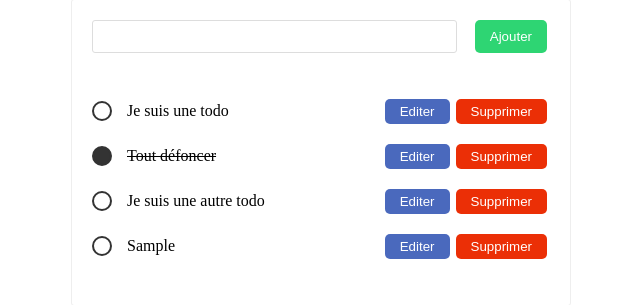
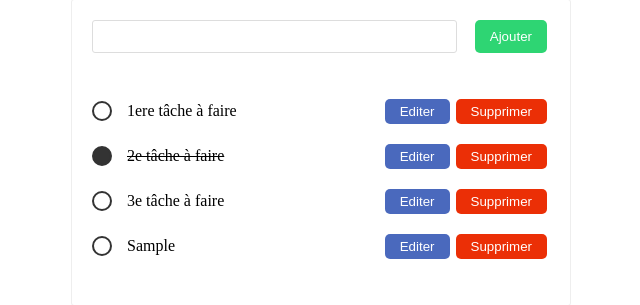
Before and after one commit to L-Caro/js_todo-list, a website built with webpack: page src/index.html in a window 1280 px wide. Both pictures are taken after typing "Sample" into the empty fields and a click on the button "Ajouter". Shown: the part 248-553 px from the top of the page, 319-959 px from the left. Built offline with nearby package versions, Linux system fonts and the light colour scheme.

Commit message:
refacto and end of project

```diff
--- a/src/index.html
+++ b/src/index.html
@@ -4,7 +4,7 @@
     <meta charset="UTF-8" />
     <meta name="viewport" content="width=device-width, initial-scale=1.0" />
     <meta http-equiv="X-UA-Compatible" content="ie=edge" />
-    <title>To do</title>
+    <title>Javascript Todo-list</title>
   </head>
   <body>
     <div class="container">
--- a/src/index.js
+++ b/src/index.js
@@ -1,8 +1,28 @@
 import "./style.css";
 
+//* Elements
 const ulElement = document.querySelector("ul");
 const formElement = document.querySelector("form");
 const inputElement = document.querySelector("form > input");
+
+//* Datas
+const todos = [
+  {
+    text: "1ere tâche à faire",
+    done: false,
+    editMode: false,
+  },
+  {
+    text: "2e tâche à faire",
+    done: true,
+    editMode: false,
+  },
+  {
+    text: "3e tâche à faire",
+    done: false,
+    editMode: false,
+  },
+];
 
 formElement.addEventListener("submit", (event) => {
   event.preventDefault();
@@ -11,24 +31,7 @@ formElement.addEventListener("submit", (event) => {
   addTodo(value);
 });
 
-const todos = [
-  {
-    text: "Je suis une todo",
-    done: false,
-    editMode: false,
-  },
-  {
-    text: "Tout défoncer",
-    done: true,
-    editMode: false,
-  },
-  {
-    text: "Je suis une autre todo",
-    done: false,
-    editMode: false,
-  },
-];
-
+//* Fonction d'affichage des todos
 const displayTodo = () => {
   const todoNode = todos.map((todo, index) => {
     if (todo.editMode) {
@@ -41,15 +44,22 @@ const displayTodo = () => {
   ulElement.append(...todoNode);
 };
 
+//* Fonctions de création des éléments
 const createTodoElement = (todo, index) => {
+  // Création de l'élément li
   const li = document.createElement("li");
+
+  // Création du bouton de suppression de la todo
   const deleteButtonElement = document.createElement("button");
   deleteButtonElement.innerHTML = "Supprimer";
   deleteButtonElement.setAttribute("class", "danger");
+
+  // Création du bouton d'édition de la todo
   const editButtonElement = document.createElement("button");
   editButtonElement.innerHTML = "Editer";
   editButtonElement.setAttribute("class", "primary");
 
+  // Ajout de l'écoueur d'événement sur les éléments
   deleteButtonElement.addEventListener("click", (event) => {
     event.stopPropagation();
     deleteTodo(index);
@@ -63,6 +73,7 @@ const createTodoElement = (todo, index) => {
     toggleEditMode(index);
   });
 
+  // création du contenu de l'élément li
   li.innerHTML = `
     <span class="todo ${todo.done ? "done" : ""}"></span>
     <p class="${todo.done ? "done" : ""}">${todo.text}</p>
@@ -86,20 +97,25 @@ const createTodoElement = (todo, index) => {
 };
 
 const createTodoEditElement = (todo, index) => {
+  // Création de l'élément li
   const li = document.createElement("li");
 
+  // Création de l'élément input
   const inputElement = document.createElement("input");
   inputElement.type = "text";
   inputElement.value = todo.text;
 
+  // Création de l'élément d'enregistrement de la modification du todo
   const saveButtonElement = document.createElement("button");
   saveButtonElement.innerHTML = "Enregistrer";
   saveButtonElement.setAttribute("class", "success");
 
+  // Création de l'élément d'annulation de la modification du todo
   const cancelButtonElement = document.createElement("button");
   cancelButtonElement.innerHTML = "Annuler";
   cancelButtonElement.setAttribute("class", "danger");
 
+  // Ajout de l'écoueur d'événement sur les éléments
   cancelButtonElement.addEventListener("click", (event) => {
     event.stopPropagation();
     toggleEditMode(index);
@@ -121,9 +137,11 @@ const createTodoEditElement = (todo, index) => {
   return li;
 };
 
+//* Fonctions de gestion des todos
 const addTodo = (text) => {
-  text = text.trim();
+  text = text.trim(); // Supprime les espaces avant et après la chaine de caractère
   if (text !== "") {
+    // Si la chaine de caractère n'est pas vide
     todos.push({
       text: `${text[0].toUpperCase()}${text.slice(1)}`,
       done: false,
@@ -148,8 +166,9 @@ const toggleEditMode = (index) => {
 };
 
 const editTodo = (index, input) => {
-  const value = input.value.trim();
+  const value = input.value.trim(); // Supprime les espaces avant et après la chaine de caractère
   if (value !== "") {
+    // Si la chaine de caractère n'est pas vide
     todos[index].text = value;
     todos[index].editMode = false;
   } else {
```
Also changed, not shown: README.md.
